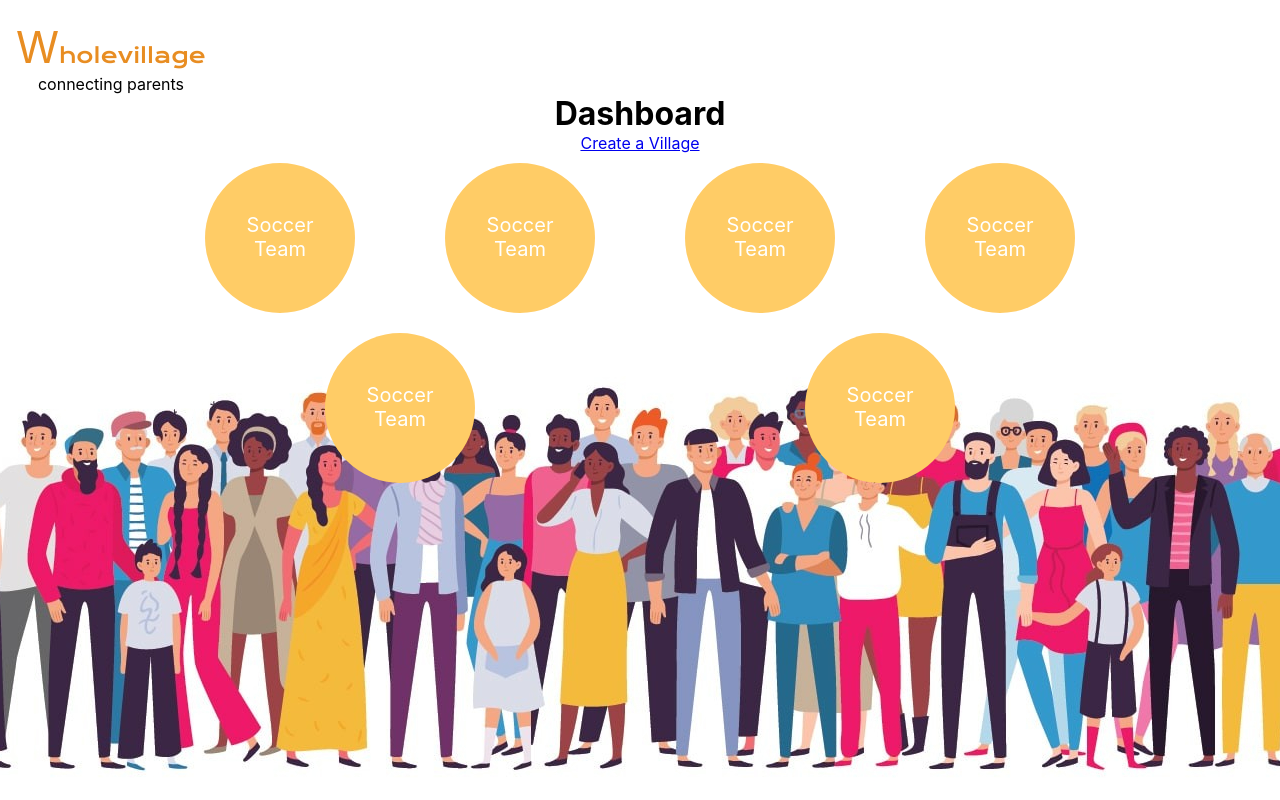
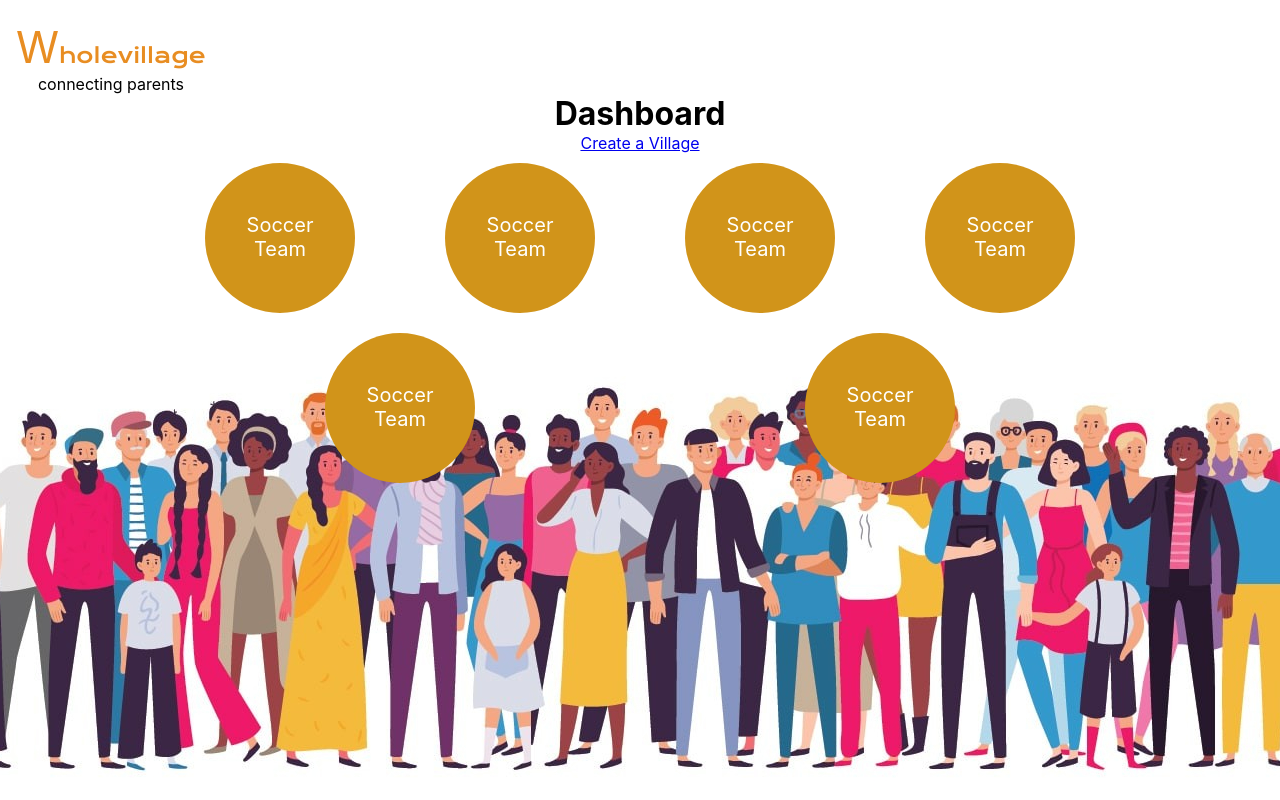
Before and after one commit to Whole-Village/front_end, a React (Create React App) app: page /dashboard in a window 1280 px wide. Built offline with nearby package versions, Linux system fonts and the light colour scheme; no server answers.

Commit message:
Style dashboard

```diff
--- a/src/App/App.css
+++ b/src/App/App.css
@@ -8,6 +8,6 @@
   background-repeat: no-repeat;
   background-position: bottom;
   min-height: 100vh;
-  max-widtH: 100vw;
+  max-width: 100vw;
   background-color: white;
 }
--- a/src/Dashboard/Dashboard.css
+++ b/src/Dashboard/Dashboard.css
@@ -1,6 +1,27 @@
 .dashboard {
   width: 100%;
+  height:100%;
   display: flex;
   flex-direction: column;
   align-items: center;
+  position: relative;
+  z-index: 1;
 }
+
+.dashboard::before {
+  /* content: "";
+  background-image:url("../assets/diverse-village.jpg");
+  background-repeat: no-repeat;
+  background-position: bottom;
+  min-height: 100vh;
+  max-width: 100vw;
+  opacity: .75;
+  position: absolute;
+
+  top: 0px;
+  right: 0px;
+  bottom: 0px;
+  left: 0px;
+  z-index: -1000; */
+
+}
--- a/src/VillageCard/VillageCard.css
+++ b/src/VillageCard/VillageCard.css
@@ -2,7 +2,7 @@
     width: 150px;
     height: 150px;
     margin: 10px 30px 10px 30px;
-    background: #FFCC66;
+    background: #D1941A;
     clear: both;
     border-radius: 50%;
     display: flex;
```
